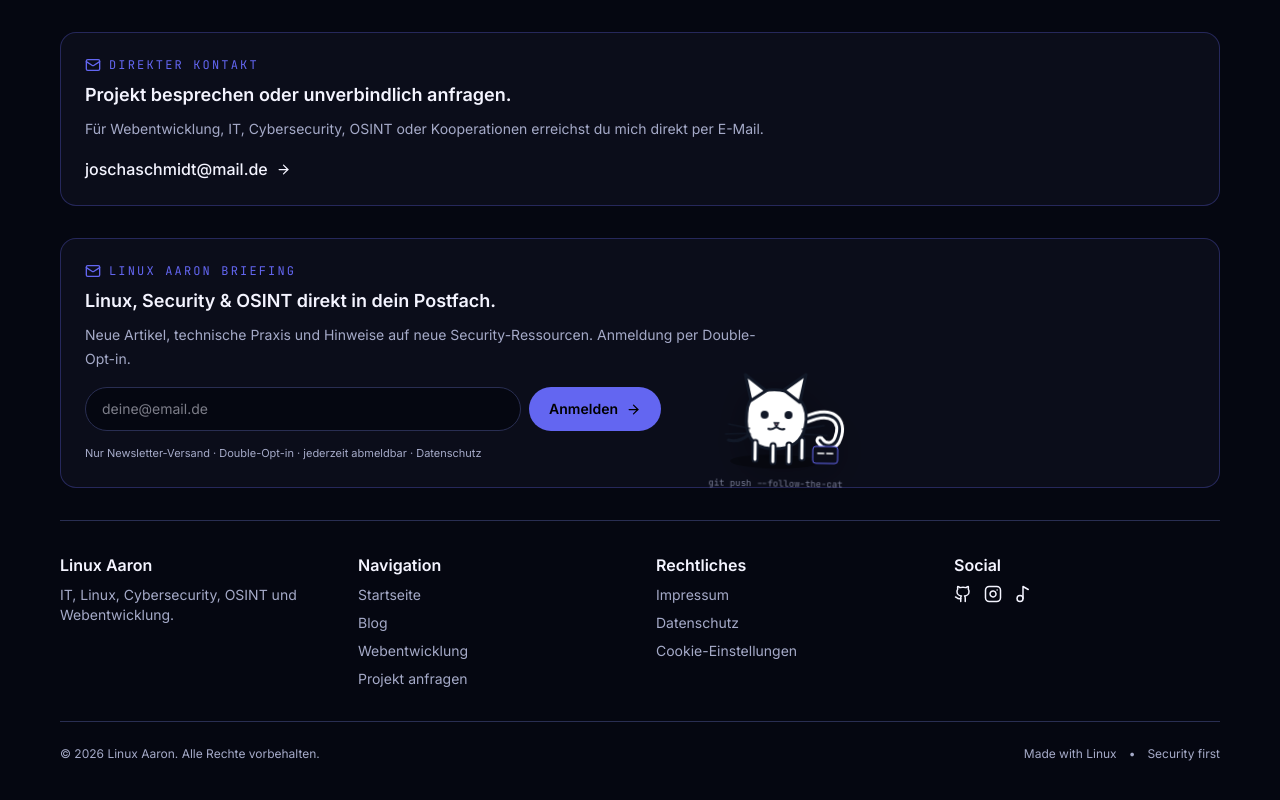
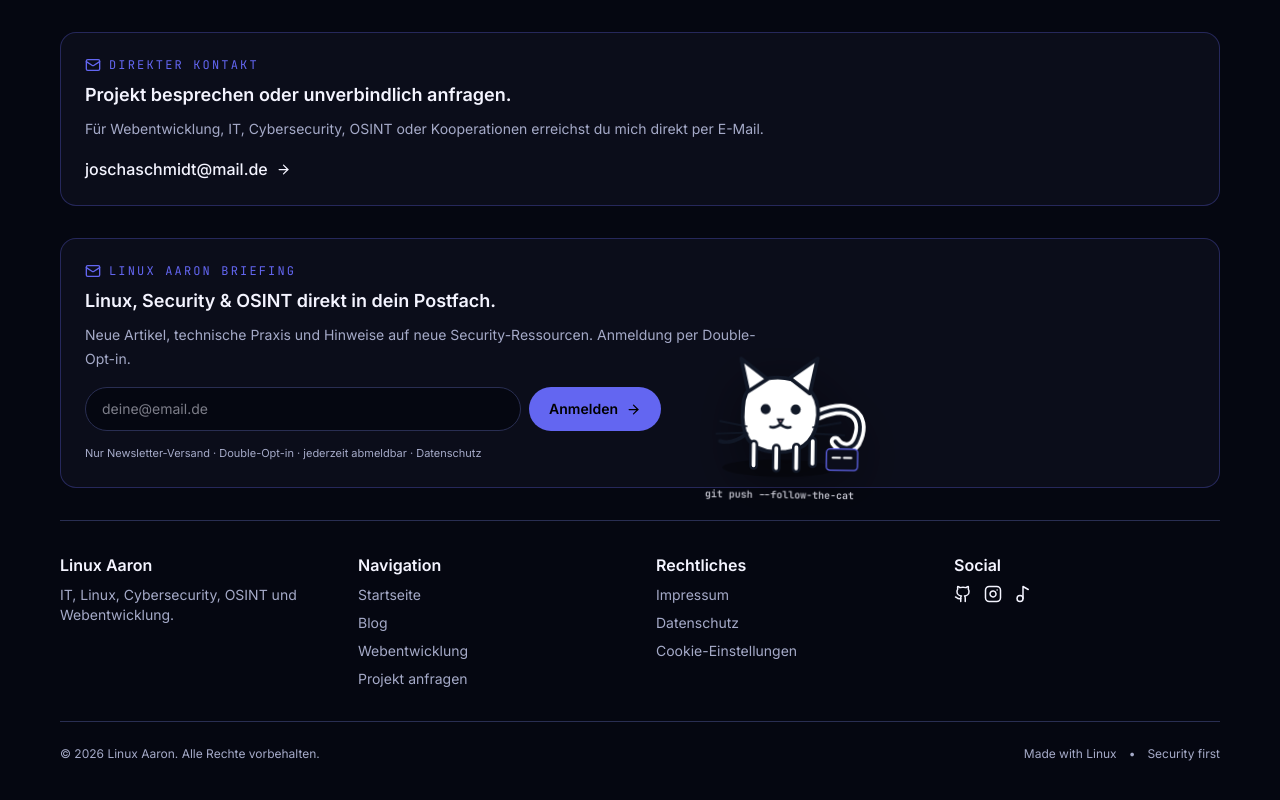
Before and after one commit to aaron0sec/webseite, a Next.js app: page / in a window 1280 px wide. Shown: the part 4462-5262 px from the top of the page. Built offline with nearby package versions, Linux system fonts and the light colour scheme; no server answers.

Commit message:
Make footer cat visibly larger and more prominent

```diff
--- a/src/components/site-footer.tsx
+++ b/src/components/site-footer.tsx
@@ -27,8 +27,8 @@ export function SiteFooter() {
     let frame = 0;
     let lastPointerAt = 0;
     let idleTarget = { x: 0, y: 0 };
-    const catWidth = 150;
-    const catHeight = 125;
+    const catWidth = 190;
+    const catHeight = 155;
     const padding = 12;
     const getBounds = () => {
       const rect = footer.getBoundingClientRect();
@@ -110,23 +110,19 @@ export function SiteFooter() {
 
   return (
     <footer ref={footerRef} className="relative overflow-hidden border-t border-[var(--border)]">
-      <div ref={catRef} aria-hidden="true" className="footer-cat-live pointer-events-none absolute left-0 top-0 z-40 block will-change-transform">
-        <svg width="150" height="115" viewBox="0 0 150 115" fill="none" xmlns="http://www.w3.org/2000/svg" className="drop-shadow-[0_12px_20px_rgba(0,0,0,0.35)]">
+      <div ref={catRef} aria-hidden="true" className="footer-cat-live pointer-events-none absolute left-0 top-0 z-50 block select-none will-change-transform">
+        <svg width="190" height="145" viewBox="0 0 150 115" fill="none" xmlns="http://www.w3.org/2000/svg" className="drop-shadow-[0_16px_28px_rgba(0,0,0,0.5)]">
           <ellipse cx="74" cy="103" rx="45" ry="7" fill="rgba(0,0,0,0.32)"/>
-          <path d="M105 60C131 48 143 61 137 78C134 88 124 88 119 81" stroke="#fff" strokeWidth="9" strokeLinecap="round"/>
-          <path d="M105 60C131 48 143 61 137 78C134 88 124 88 119 81" stroke="#111827" strokeWidth="3" strokeLinecap="round"/>
+          <path d="M105 60C131 48 143 61 137 78C134 88 124 88 119 81" stroke="#fff" strokeWidth="9" strokeLinecap="round"/><path d="M105 60C131 48 143 61 137 78C134 88 124 88 119 81" stroke="#111827" strokeWidth="3" strokeLinecap="round"/>
           <path d="M45 55C45 38 58 29 78 31C98 33 108 48 104 67C101 83 90 91 70 90C51 89 43 77 45 55Z" fill="#fff" stroke="#111827" strokeWidth="3"/>
-          <path d="M49 42L43 16L64 32Z" fill="#fff" stroke="#111827" strokeWidth="3" strokeLinejoin="round"/>
-          <path d="M82 31L104 15L98 43Z" fill="#fff" stroke="#111827" strokeWidth="3" strokeLinejoin="round"/>
-          <path d="M48 76C42 81 34 84 27 82" stroke="#111827" strokeWidth="3" strokeLinecap="round"/>
-          <circle cx="63" cy="56" r="4" fill="#111827"/><circle cx="87" cy="56" r="4" fill="#111827"/>
-          <path d="M73 64L77 64L75 68L73 64Z" fill="#f0a6b8" stroke="#111827" strokeWidth="1.5"/>
-          <path d="M75 68C71 71 69 71 67 70M75 68C79 71 81 71 83 70" stroke="#111827" strokeWidth="2" strokeLinecap="round"/>
+          <path d="M49 42L43 16L64 32Z" fill="#fff" stroke="#111827" strokeWidth="3" strokeLinejoin="round"/><path d="M82 31L104 15L98 43Z" fill="#fff" stroke="#111827" strokeWidth="3" strokeLinejoin="round"/>
+          <path d="M48 76C42 81 34 84 27 82" stroke="#111827" strokeWidth="3" strokeLinecap="round"/><circle cx="63" cy="56" r="4" fill="#111827"/><circle cx="87" cy="56" r="4" fill="#111827"/>
+          <path d="M73 64L77 64L75 68L73 64Z" fill="#f0a6b8" stroke="#111827" strokeWidth="1.5"/><path d="M75 68C71 71 69 71 67 70M75 68C79 71 81 71 83 70" stroke="#111827" strokeWidth="2" strokeLinecap="round"/>
           <path d="M48 70L27 66M48 75L24 76M101 70L123 66M101 75L126 76" stroke="#111827" strokeWidth="1.5" strokeLinecap="round" opacity="0.8"/>
           <path d="M54 84V101M72 87V103M88 86V103M101 81V99" stroke="#111827" strokeWidth="7" strokeLinecap="round"/><path d="M54 84V101M72 87V103M88 86V103M101 81V99" stroke="#fff" strokeWidth="3" strokeLinecap="round"/>
           <rect x="112" y="87" width="25" height="17" rx="3" fill="#0b0d1a" stroke="#6366f1"/><path d="M117 94H123M126 94H132" stroke="#fff" strokeWidth="1.5" strokeLinecap="round"/>
         </svg>
-        <span className="mt-1 block text-center font-mono text-[9px] text-[var(--muted)] opacity-70">git push --follow-the-cat</span>
+        <span className="mt-1 block text-center font-mono text-[10px] font-semibold text-[var(--text)] opacity-80">git push --follow-the-cat</span>
       </div>
       <div className="container relative z-20 py-10">
         <div className="mb-8 rounded-2xl border border-[var(--accent)]/30 bg-[var(--surface)] p-5 sm:p-6"><div className="flex items-center gap-2 text-[var(--accent)]"><Mail size={16}/><p className="font-mono text-xs tracking-[0.18em]">WEBENTWICKLUNG</p></div><h2 className="mt-2 text-lg font-semibold text-[var(--text)]">Professionelle Website ohne unnötigen Agentur-Overhead.</h2><p className="mt-2 max-w-3xl text-sm leading-6 text-[var(--muted)]">Individuelle Landingpages und Business-Websites mit responsive Design, Performance, SEO-Basis und sicherem Deployment. Faire Festpreise und klare Leistungsumfänge.</p><div className="mt-4 flex flex-col gap-2 sm:flex-row"><a href="/webentwicklung" className="inline-flex min-h-11 items-center justify-center gap-2 rounded-full bg-[var(--accent)] px-5 text-sm font-semibold text-black hover:brightness-110">Webentwicklung ansehen <ArrowRight size={15}/></a><a href="/buchung" className="inline-flex min-h-11 items-center justify-center gap-2 rounded-full border border-[var(--border)] px-5 text-sm font-medium text-[var(--text)] hover:border-[var(--accent)]">Projekt anfragen</a></div></div>
```
